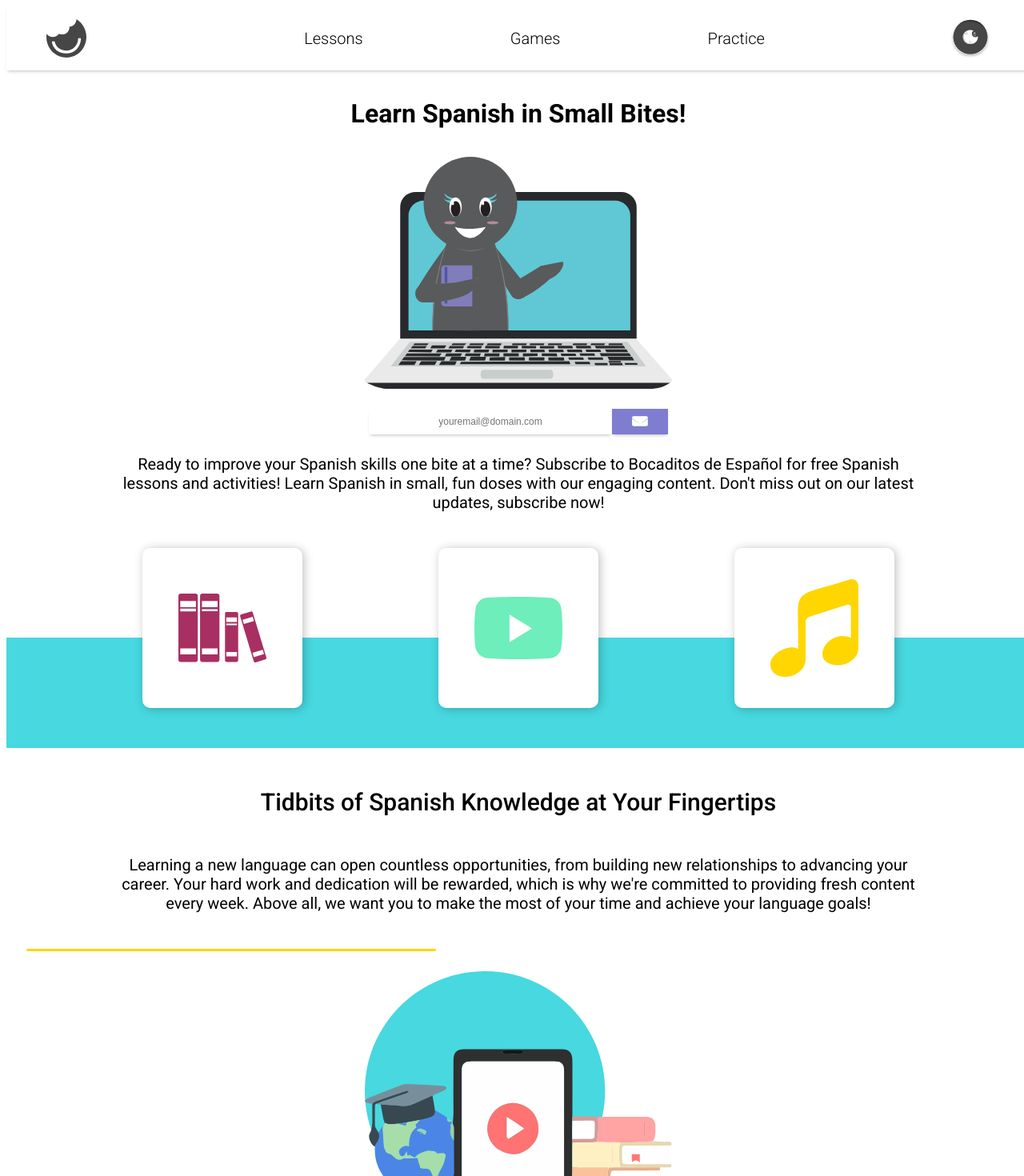
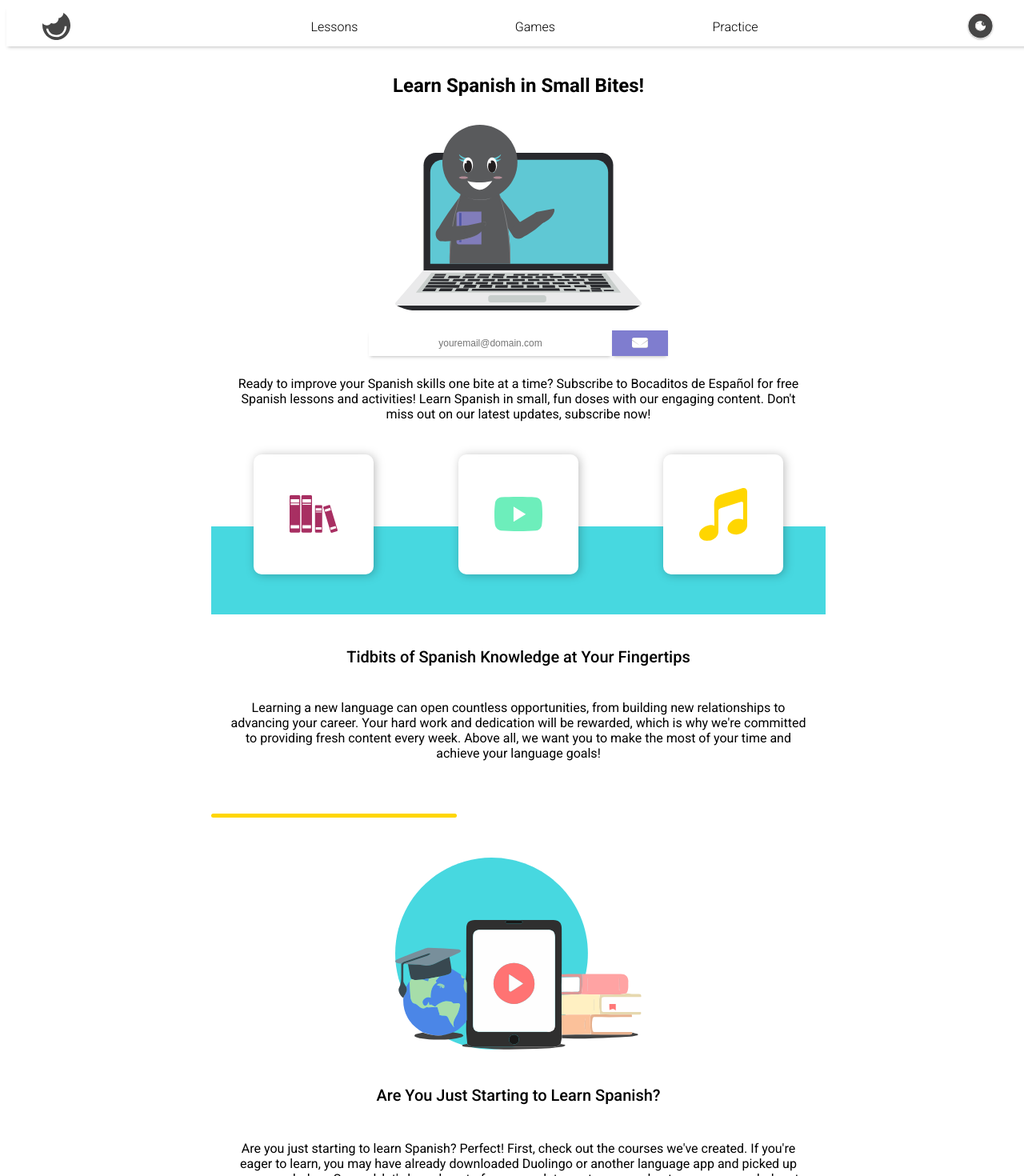
Before and after one commit to judithsanchez/bocaditosespanol, a React (Vite) app: page / in a window 1280 px wide. Shown: the top 1470 px of the page at 80% size. Built offline with nearby package versions, Linux system fonts and the light colour scheme.

Commit message:
Made the homepage responsive

```diff
--- a/src/components/Homepage/Homepage.css
+++ b/src/components/Homepage/Homepage.css
@@ -44,7 +44,7 @@
   background-color: white;
   background-position: center;
   background-repeat: no-repeat;
-  background-size: 55%;
+  background-size: 40%;
   border-radius: 1rem;
   cursor: pointer;
   filter: drop-shadow(2px 1px 6px rgba(0, 0, 0, 0.25));
@@ -80,26 +80,29 @@
 
 .separator-left {
   align-self: flex-start;
-  margin-left: 2.5rem;
+  margin-left: 2rem;
 }
 
 .separator-right {
   align-self: flex-end;
-  margin-right: 2.5rem;
+  margin-right: 2rem;
 }
 
 @media only screen and (min-width: 768px) {
-  .Homepage h1 {
-    font-size: 2.4rem;
+  .Homepage {
+    width: 80%;
   }
 
-  .Homepage img {
-    margin-bottom: 2.5rem;
-    width: 40%;
+  .main-icon {
+    width: 70%;
   }
 
   .Homepage p {
     font-size: 1.6rem;
+  }
+
+  .homepage-cards {
+    height: 20rem;
   }
 
   .homepage-card {
@@ -107,42 +110,19 @@
     width: 15rem;
   }
 
-  .homepage-cards {
-    height: 20rem;
+  .homepage-separator {
+    border-radius: 0.5rem;
+    height: 0.5rem;
+    margin: 5rem 0;
   }
 
-  .Homepage h2 {
-    font-size: 2rem;
+  .Homepage img {
+    width: 40%;
   }
 }
 
 @media only screen and (min-width: 1024px) {
-  .Homepage h1 {
-    font-size: 3.2rem;
-  }
-
-  .Homepage img {
-    width: 30%;
-  }
-
-  .Homepage p {
-    font-size: 2rem;
-    width: 80%;
-  }
-
-  .homepage-card {
-    height: 20rem;
-    width: 20rem;
-  }
-
-  .homepage-cards {
-    height: 25em;
-    justify-content: space-evenly;
-    margin: 2.5rem 0;
-    width: 100%;
-  }
-
-  .Homepage h2 {
-    font-size: 3rem;
+  .Homepage {
+    width: 60%;
   }
 }
--- a/src/components/Homepage/Homepage.jsx
+++ b/src/components/Homepage/Homepage.jsx
@@ -6,7 +6,11 @@ function Homepage() {
   return (
     <div className="Homepage">
       <h1>Learn Spanish in Small Bites!</h1>
-      <img src="/src/components/Homepage/assets/icon-teaching.svg" alt="" />
+      <img
+        className="main-icon"
+        src="/src/components/Homepage/assets/icon-teaching.svg"
+        alt=""
+      />
 
       <SubscriptionForm></SubscriptionForm>
 
@@ -92,8 +96,6 @@ function Homepage() {
         a whole new world of different cultures to explore.
       </p>
 
-      {/* sasdsa */}
-
       <div className="homepage-separator separator-left"></div>
       <img
         src="/src/components/Homepage/assets/icon-kids-studying-with-background.svg"
--- a/src/components/NavBar/NavBar.css
+++ b/src/components/NavBar/NavBar.css
@@ -33,7 +33,7 @@
 
 @media only screen and (min-width: 768px) {
   .NavBar {
-    height: 6rem;
+    height: 5rem;
     padding: 0 4.5rem;
   }
 
@@ -45,18 +45,3 @@
     width: 3.5rem;
   }
 }
-
-@media only screen and (min-width: 1024px) {
-  .NavBar {
-    height: 8rem;
-    padding: 0 5rem;
-  }
-
-  .NavBar li {
-    font-size: 2rem;
-  }
-
-  .NavBar img {
-    width: 5rem;
-  }
-}
```
Also changed, not shown: src/components/Footer/assets/Footer.css (added), src/components/Footer/assets/Footer.jsx (added).
